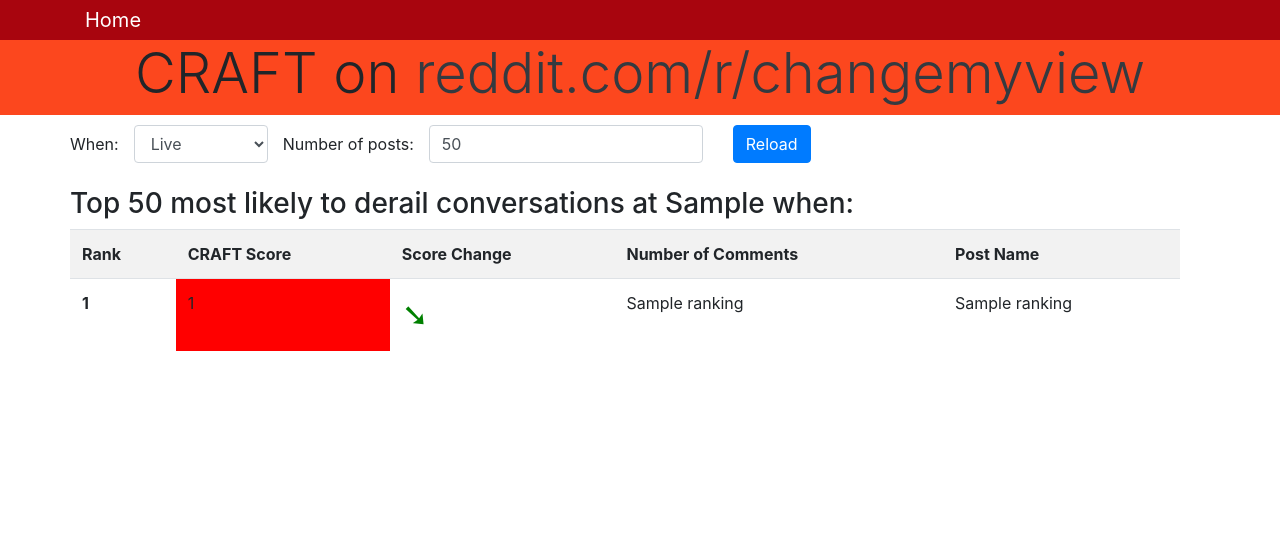
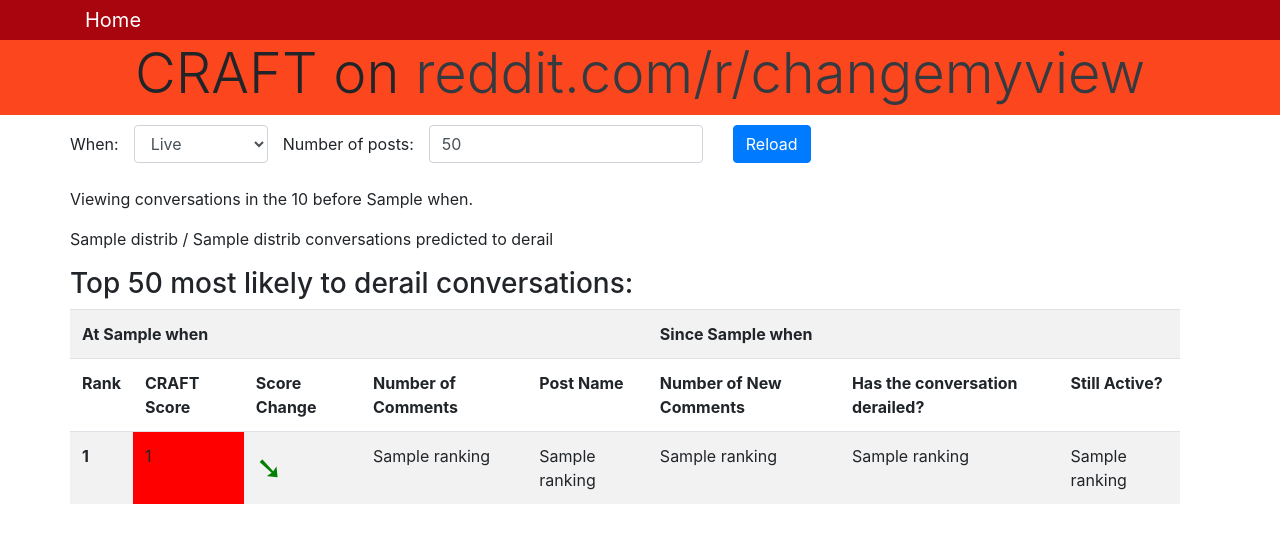
Before and after one commit to jschluger/CRAFT-frontend, a Flask app: page / in a window 1280 px wide. Shown: the top 543 px of the page. Run offline with Flask 2, Linux system fonts and the light colour scheme; a database or web service that is not in the repository returns one stand-in record (values such as "Sample title"); data that the repository does not hold is empty; some libraries are stand-ins or nearby versions.

Commit message:
working on implementing: displaying outcome of conversation + distribution of all currently relevant conversations

```diff
--- a/data.py
+++ b/data.py
@@ -12,3 +12,6 @@ k = 50
 # data & data structures needed for application, Do Not Modify
 ##############################################################
 # args = None # will become the command line arguments
+
+SEC_PER_HOUR = 60 * 60
+SEC_PER_DAY  = SEC_PER_HOUR * 24
--- a/run.py
+++ b/run.py
@@ -5,12 +5,13 @@ import data
 from server import app
 
 # parse command line arguments
-# import argparse
-# parser = argparse.ArgumentParser()
-# parser.add_argument('--backend', default='http://0.0.0.0:8080',
-#     help='The full address and port of the CRAFT_backend server')
-# args = parser.parse_args()
-# data.BACKEND = args.backend
+import argparse
+parser = argparse.ArgumentParser()
+parser.add_argument('--dev', default=False, action='store_true',
+    help='Configure the ip address of the backend for development.')
+args = parser.parse_args()
+if args.dev:
+    data.BACKEND = 'http://0.0.0.0:8080'
 
 from gevent import pywsgi
 
--- a/server/routes.py
+++ b/server/routes.py
@@ -33,6 +33,8 @@ def home():
                            times=times['times'][::-1],
                            ranks=ranks['ranking'],
                            this_time=ranks['when'],
+                           distrib=ranks['distrib'],
+                           duration=ranks['duration'],
                            k=k)
 
 
@@ -79,4 +81,7 @@ def about():
 
 @routes.context_processor
 def base_data():
-    return dict(craft_thresh=0.548580, arrow_thresh=.2, format_time=api_interface.format_time)
+    return dict(craft_thresh=0.548580,
+                arrow_thresh=.2,
+                format_time=api_interface.format_time,
+                format_duration=api_interface.format_duration)
--- a/server/templates/home.html
+++ b/server/templates/home.html
@@ -28,14 +28,35 @@
   </div>
   <br>
   <div class="row" style="width: 100%">
+    <p>Viewing conversations in the {{ format_duration(duration) }} before {{ format_time(this_time) }}. </p>
+  </div>
+  <div class="row" style="width: 100%">
+    <p>{{ distrib[0] }} / {{ distrib[1] }} conversations predicted to derail
+      {% if distrib[1] > 0 %}
+      ({{ (distrib[0] / distrib[1] * 100) | round(2) }} %).
+      {% endif %}
+    </p>
+  </div>
+  <div class="row" style="width: 100%">
     <table class="table table-striped table-hover">
-      <h3>Top {{ k }} most likely to derail conversations at {{ format_time(this_time) }}:</h3>
+      <h3>Top {{ k }} most likely to derail conversations:</h3>
+      {% if this_time != -1 %}
+      <tr>
+	<th colspan="5" scope="col">At {{ format_time(this_time) }}</th>
+	<th colspan="5" scope="col">Since {{ format_time(this_time) }}</th>
+      </tr>
+      {% endif %}
       <tr>
 	<th scope="col">Rank</th>
 	<th scope="col">CRAFT Score</th>
 	<th scope="col">Score Change</th>
 	<th scope="col">Number of Comments</th>
 	<th scope="col">Post Name</th>
+	{% if this_time != -1 %}
+	<th scope="col">Number of New Comments</th>
+	<th scope="col">Has the conversation derailed?</th>
+	<th scope="col">Still Active?</th>
+	{% endif %}
       </tr>
       {% for rank in ranks %}
       <tr class="clickable-row" data-href="{{ url_for('routes.convo', id=rank[1]) }}" style="cursor: pointer">
@@ -63,6 +84,11 @@
 	</td>
 	<td>{{ rank[3] }}</td>
 	<td>{{ rank[4] }}</td>
+	{% if this_time != -1 %}
+	<td>{{ rank[5] }}</td>
+	<td>{{ rank[6] }}</td>
+	<td>{{ rank[7] }}</td>
+	{% endif %}
       </tr>
       {% endfor %}
     </table>
--- a/utils/api_interface.py
+++ b/utils/api_interface.py
@@ -9,6 +9,29 @@ def format_time(t):
         return "Live"
     else:
         return datetime.utcfromtimestamp(t).strftime("%I:%M:%S %p on %b %-d, %Y UTC")
+
+def format_duration(t):
+    if type(t) != int and type(t) != float:
+        return t
+    print(f'formating duration {t}')
+    t = int(t)
+    s = ''
+    if t >= data.SEC_PER_DAY:
+        n = t // data.SEC_PER_DAY
+        s += f'{n} Day{"s" if n > 1 else ""} '
+        t %= data.SEC_PER_DAY
+
+    if t >= data.SEC_PER_HOUR:
+        n = t // data.SEC_PER_HOUR
+        s += f'{n} Hour{"s" if n > 1 else ""} '
+        t %= data.SEC_PER_HOUR
+
+    if t >= 60:
+        n = t // 60
+        s += f'{n} Minute{"s" if n > 1 else ""}'
+
+    return s
+
 
 def get_ranks(k,t):
     r = {'internal_error': True} # default
```
